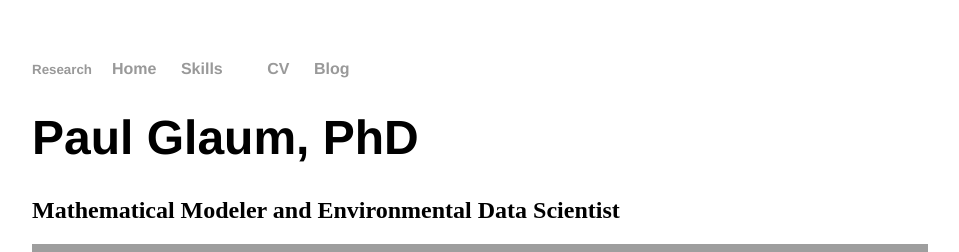
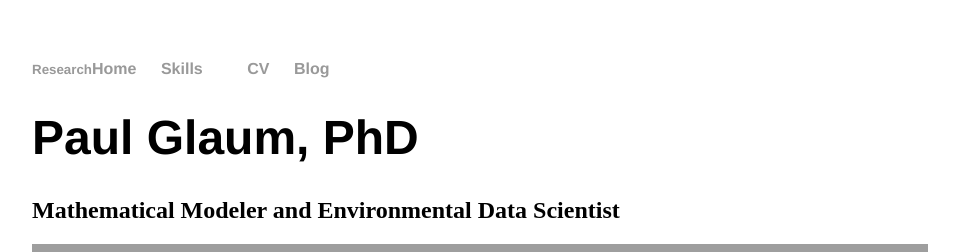
Before and after one commit to prglaum/prglaum.github.io, a Jekyll site: the page built from index.html, in a window 1280 px wide. Shown: the top 252 px of the page, without its empty margins (160-1119 px from the left). Built offline with Jekyll 4.4.1, drawn with Linux system fonts in a browser that asks for light colours.

Commit message:
Update main.css

```diff
--- a/css/main.css
+++ b/css/main.css
@@ -69,7 +69,7 @@ ul.posts li {
   font-weight: bold;
   border: none;
   /*display: inline; */
-  margin-right: 20px;
+  /*margin-right: 20px;*/
 }
 
 /* The container <div> - needed to position the dropdown content */
```
